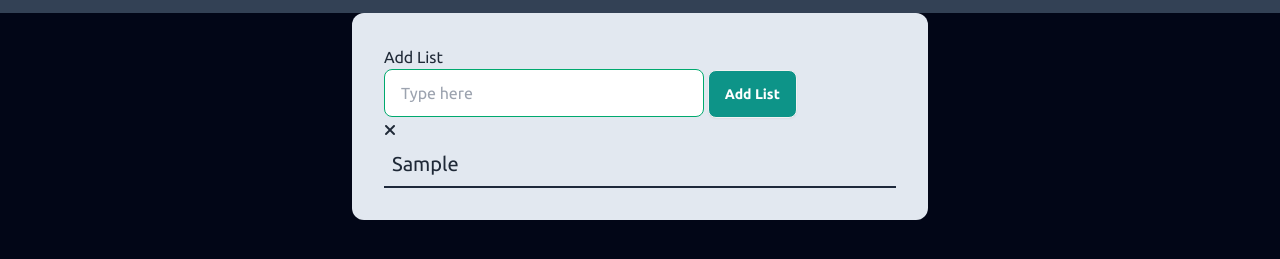
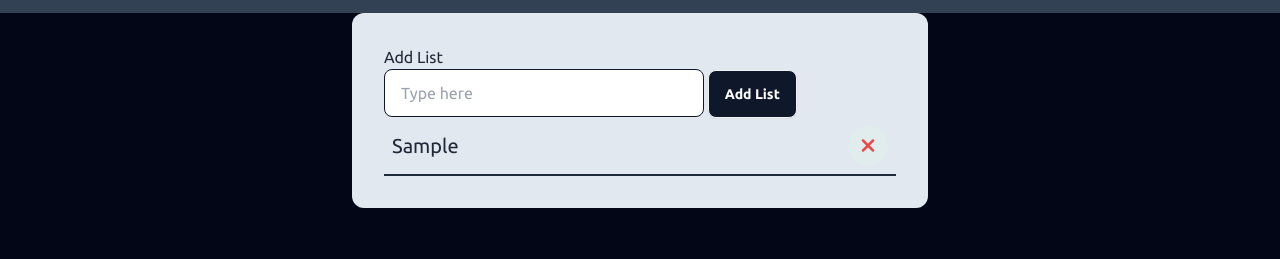
Before and after one commit to arjsabbir88/todoList, a plain HTML site: page index.html in a window 1280 px wide. Both pictures are taken after typing "Sample" into the empty fields and a click on the button "Add List". Shown: the part 47-306 px from the top of the page. Drawn offline with nearby package versions, Linux system fonts and the light colour scheme.

Commit message:
now added teh validation

```diff
--- a/index.html
+++ b/index.html
@@ -25,10 +25,27 @@
         font-weight: 400;
         font-style: normal;
       }
-      body {
+    body {
         height: 100vh;
         width: 100vw;
-      }
+    }
+    #addedTask h2{
+        display: flex;
+        justify-content: space-between;
+        align-items: center;
+    }
+    #addedTask h2 i{
+        height: 40px;
+        width: 40px;
+        background-color: rgb(225, 236, 236);
+        border-radius: 50%;
+        display: flex;
+        justify-content: center;
+        align-items: center;
+    }
+    #addedTask h2 i:hover{
+        background-color: #020617;
+    }
     </style>
   </head>
   <body class="bg-slate-950">
@@ -56,15 +73,15 @@
             type="text"
             id="input-field"
             placeholder="Type here"
-            class="input input-bordered input-success w-full max-w-xs"
+            class="input border-slate-900 outline-slate-900 w-full max-w-xs"
           />
-          <button id="toDoBtn" class="btn bg-teal-600 text-white">
+          <button id="toDoBtn" class="btn bg-slate-900 text-white">
             Add List
           </button>
         </div>
         <div id="addedTask">
             <!-- <h1 class="border-b-2 border-slate-800 p-2 text-xl">hello</h1> -->
-            <a href=""><i class="fa-solid fa-xmark"></i></a>
+            <!-- <a href=""><i class="fa-solid fa-xmark"></i></a> -->
         </div>
       </div>
     </section>
--- a/script.js
+++ b/script.js
@@ -2,9 +2,23 @@ const inputField = document.getElementById("input-field");
 const toDoBtn = document.getElementById("toDoBtn");
 const addedTask = document.getElementById("addedTask");
 toDoBtn.addEventListener("click", function(){
-    const createElement = document.createElement("h2");
-    createElement.textContent = inputField.value;
-    createElement.classList = "border-b-2 border-slate-800 p-2 text-xl"
-    addedTask.appendChild(createElement);
-    inputField.value = "";
+
+    if(inputField.value == ""){
+        alert("please write something");
+    }else{
+        const createElement = document.createElement("h2");
+        createElement.textContent = inputField.value;
+        addedTask.appendChild(createElement);
+        const i = document.createElement("i");
+        i.classList = "fa-solid fa-xmark cursor-pointer text-red-500";
+        createElement.appendChild(i);
+        createElement.classList = "border-b-2 border-slate-800 p-2 text-xl"
+        inputField.value = "";
+
+
+        i.addEventListener("click", function(){
+            addedTask.removeChild(createElement);
+        })
+    }
+
 })
```
